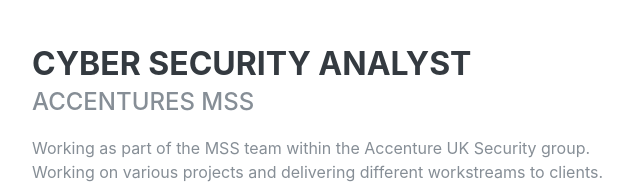
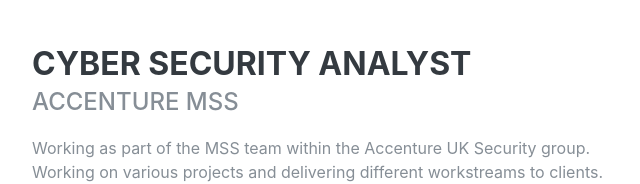
Before and after one commit to SamHoughton/SamHoughton.github.io, a plain HTML site: page index.html in a window 1280 px wide. Shown: the part 919-1103 px from the top of the page, 288-928 px from the left. Drawn offline with nearby package versions, Linux system fonts and the light colour scheme; a web font is replaced by a local one.

Commit message:
Update index.html

```diff
--- a/index.html
+++ b/index.html
@@ -100,7 +100,7 @@
                 <div class="resume-item d-flex flex-column flex-md-row justify-content-between mb-5">
                     <div class="resume-content">
                         <h3 class="mb-0">Cyber Security Analyst</h3>
-                        <div class="subheading mb-3">Accentures MSS</div>
+                        <div class="subheading mb-3">Accenture MSS</div>
                         <p>Working as part of the MSS team within the Accenture UK Security group. Working on various projects and delivering different workstreams to clients.</p>
                     </div>
                     <div class="resume-date text-md-right">
```
